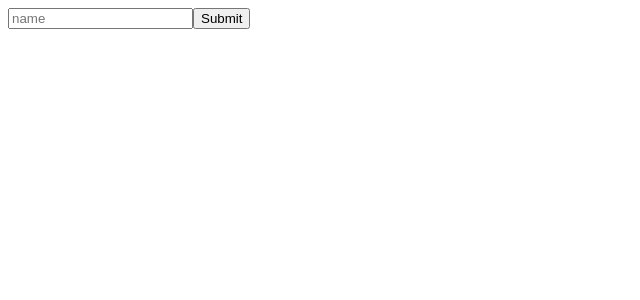
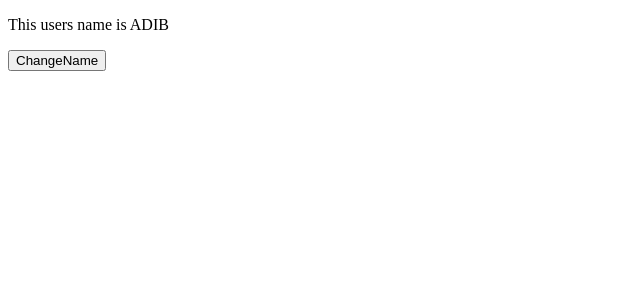
Before and after one commit to adib-the-noob/reactjs-from-basic, a React (Vite) app: page / in a window 1280 px wide. Shown: the top 300 px of the page, without its empty margins (0-640 px from the left). Built offline with nearby package versions, Linux system fonts and the light colour scheme.

Commit message:
hook added and modified data

```diff
--- a/src/App.jsx
+++ b/src/App.jsx
@@ -1,15 +1,23 @@
+import { useState } from "react";
+
 const App = () => {
+    const [ myObj, setMyObj] = useState({
+        "userName" : "ADIB",
+        "passWord" : "hacker"
+    });
 
-const PostFormSubmit = (event) => {
-    event.preventDefault();
-    console.log('Form Submitted');
-}
+    const changeValueObj = () => {
+        setMyObj(
+            prebObj => ({
+                ...prebObj,
+                "userName" : "Abdul Adib"
+            })
+        )
+    }
     return (
         <div>
-            <form onSubmit={PostFormSubmit}>
-                <input placeholder="name" />
-                <button type="submit">Submit</button>
-            </form>
+            <p>This users name is {myObj.userName}</p>
+        <button onClick={changeValueObj}>ChangeName</button>
         </div>
     )
 }
```
